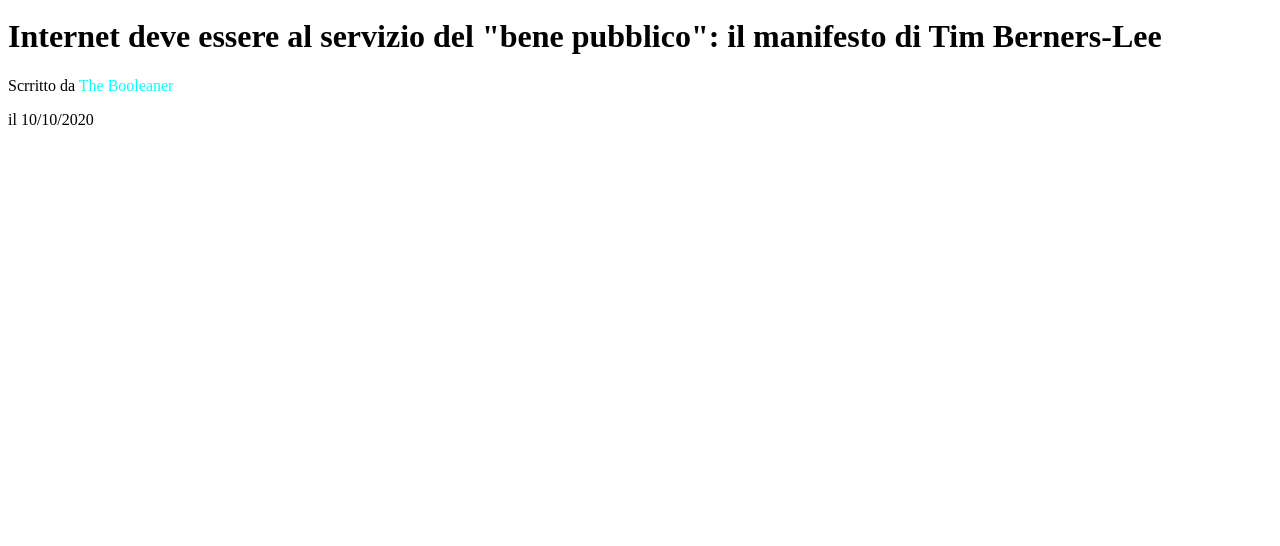
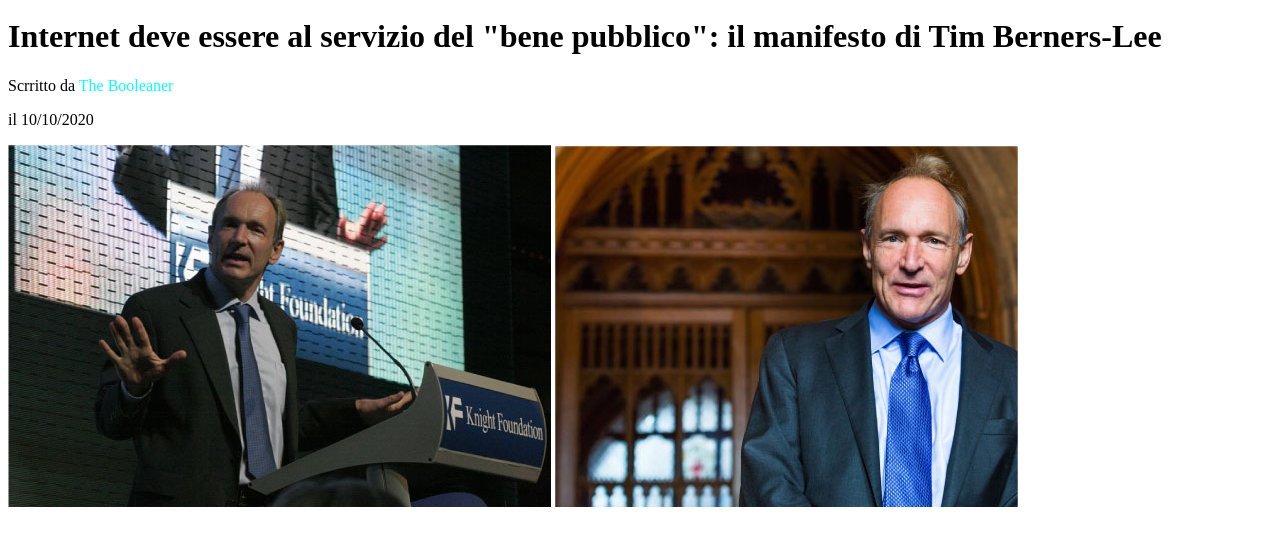
Before and after one commit to SainasFede/html-css-booleaner, a plain HTML site: page index.html in a window 1280 px wide. Shown: the part 44-590 px from the top of the page. Drawn offline with Linux system fonts and the light colour scheme.

Commit message:
immagini introduzione

```diff
--- a/index.html
+++ b/index.html
@@ -22,6 +22,8 @@
 </h1>
 <p>Scrritto da <span>The Booleaner</span></p>
 <p>il 10/10/2020</p>
+<img src="/img/tim-1.jpg" alt="tim-1">
+<img src="/img/tim-2.jpg" alt="tim-2">
 <!--/introduzione-->
 </body>
 </html>
```
